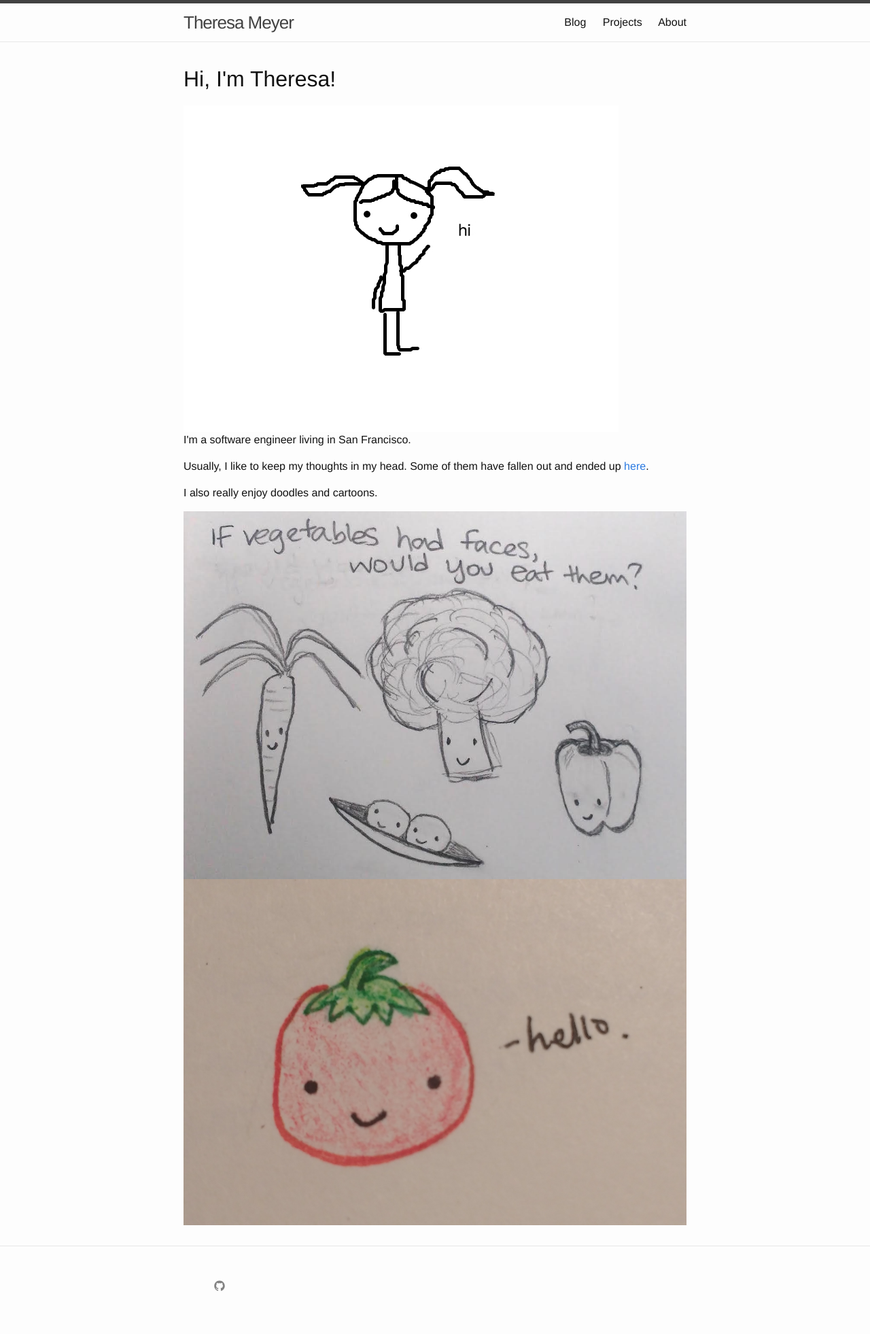
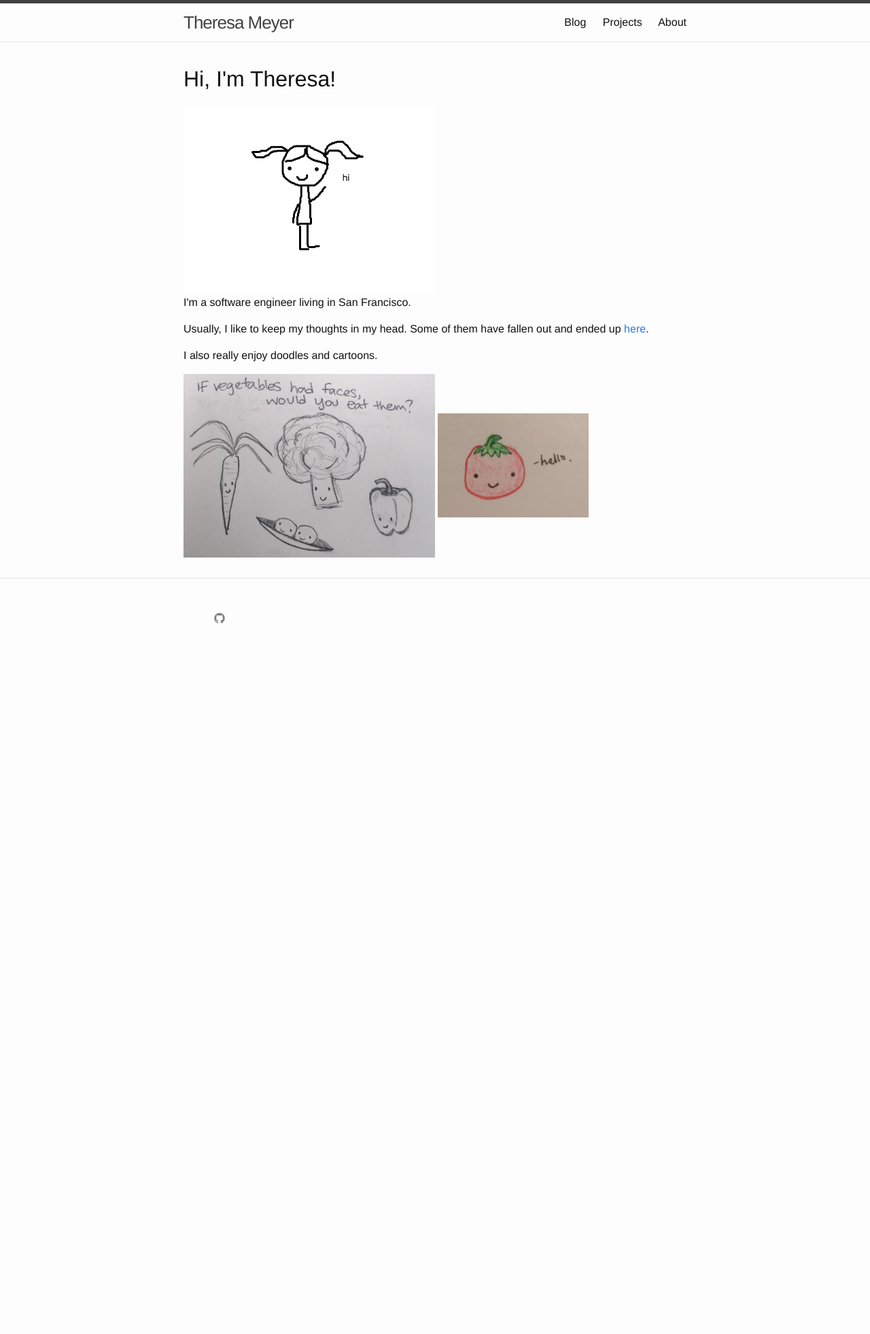
Before and after one commit to treedledee/treedledee.github.io, a Jekyll site: the page built from index.html, in a window 1280 px wide. Shown: the whole page at 68% size. Built offline with Jekyll 4.4.1, drawn with Linux system fonts in a browser that asks for light colours; after the commit the page ends 980 px from its top, so only the background shows below that.

Commit message:
image sizing

```diff
--- a/index.html
+++ b/index.html
@@ -9,7 +9,7 @@ layout: default
 
 <h1> Hi, I'm Theresa! </h1>
 
-<img src="img/hai.jpg"></img>
+<img src="img/hai.jpg" style="height: auto; width: 50%;" />
 
 <p>I'm a software engineer living in San Francisco.</p>
 
@@ -18,8 +18,8 @@ them have fallen out and ended up <a href="http://treedledee.github.io/blog">her
 
 <p>I also really enjoy doodles and cartoons.</p>
 
-<img src="img/vegetableface.jpg"></img>
-<img src="img/tomato.jpg"></img>
+<img src="img/vegetableface.jpg" style="height: auto; width: 50%;"/>
+<img src="img/tomato.jpg" style="height: auto; width: 30%;"/>
 
 <div class="home">
 
```
